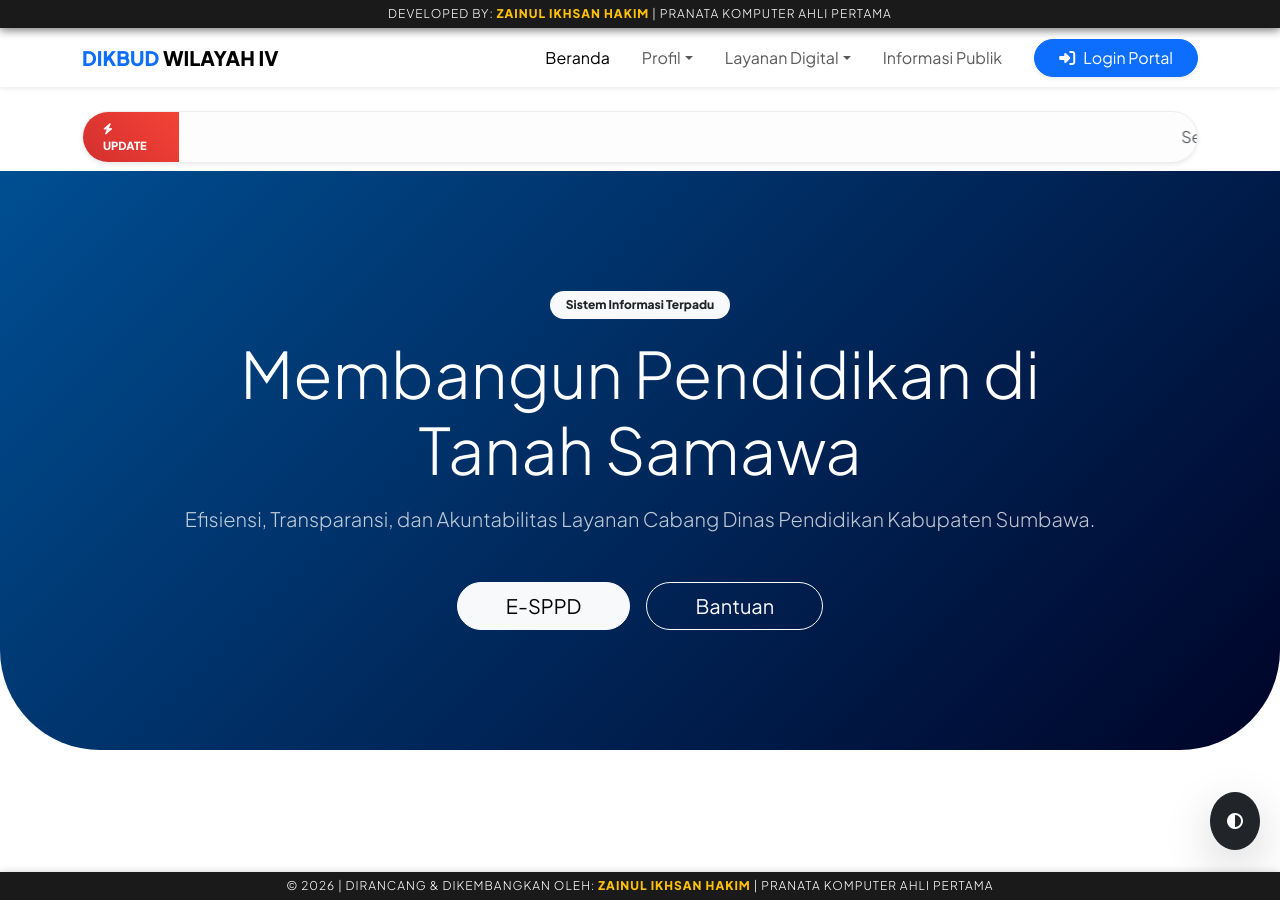
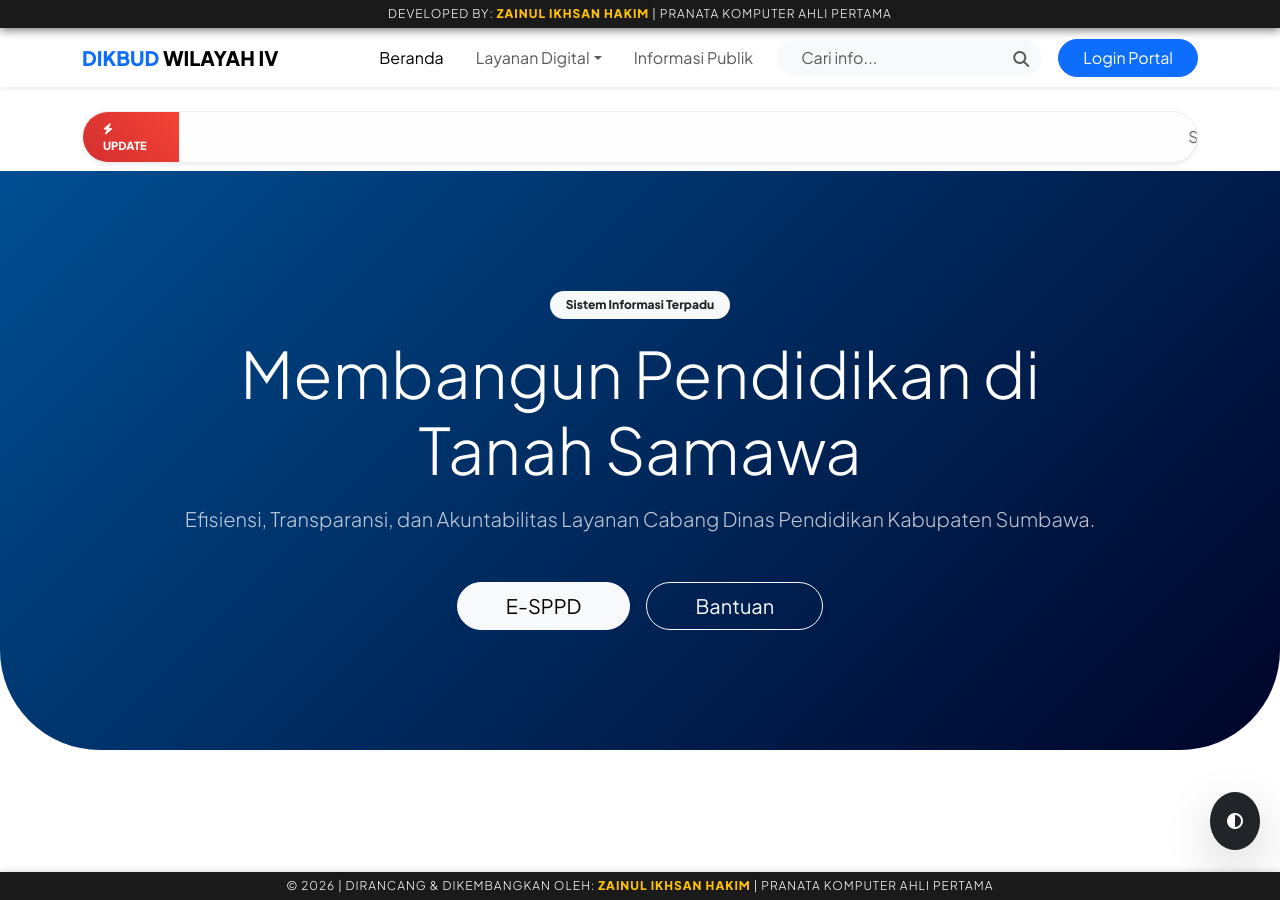
Before and after one commit to cabdindikpora-wilayahiv/cabdindikpora-wilayahiv.github.io, a Jekyll site: the page built from index.html, in a window 1280 px wide and 900 px high. Built offline with Jekyll 4.4.1, drawn with Linux system fonts in a browser that asks for light colours.

Commit message:
Update navbar.html

```diff
--- a/_includes/navbar.html
+++ b/_includes/navbar.html
@@ -10,44 +10,37 @@
 
 		        <div class="collapse navbar-collapse" id="mainMenu">
 		            <ul class="navbar-nav ms-auto mb-2 mb-lg-0 align-items-center">
-		                <!-- Beranda -->
 		                <li class="nav-item">
-		                    <a class="nav-link px-3 active" href="?"><i class="fas fa-home d-lg-none me-2"></i>Beranda</a>
+		                    <a class="nav-link px-3 active" href="#">Beranda</a>
 		                </li>
 
-		                <!-- Dropdown: Profil -->
+		                <!-- Dropdown Layanan -->
 		                <li class="nav-item dropdown">
-		                    <a class="nav-link dropdown-toggle px-3" href="#" role="button" data-bs-toggle="dropdown">Profil</a>
-		                    <ul class="dropdown-menu border-0 shadow-lg animate slideIn">
-		                        <li><a class="dropdown-item" href="#"><i class="fas fa-university me-2 text-primary"></i> Visi & Misi</a></li>
-		                        <li><a class="dropdown-item" href="#"><i class="fas fa-sitemap me-2 text-primary"></i> Struktur Organisasi</a></li>
-		                        <li><hr class="dropdown-divider"></li>
-		                        <li><a class="dropdown-item" href="#"><i class="fas fa-users me-2 text-primary"></i> Daftar Sekolah</a></li>
+		                    <a class="nav-link dropdown-toggle px-3" href="#" role="button" data-bs-toggle="dropdown">Layanan Digital</a>
+		                    <ul class="dropdown-menu border-0 shadow-lg">
+		                        <li><a class="dropdown-item" href="#"><i class="fas fa-plane-departure me-2 text-primary"></i> E-SPPD</a></li>
+		                        <li><a class="dropdown-item" href="#"><i class="fas fa-id-card me-2 text-primary"></i> E-Kinerja</a></li>
+		                        <li><a class="dropdown-item" href="#"><i class="fas fa-user-check me-2 text-primary"></i> Presensi Wajah</a></li>
 		                    </ul>
 		                </li>
 
-		                <!-- Dropdown: Layanan Digital -->
-		                <li class="nav-item dropdown">
-		                    <a class="nav-link dropdown-toggle px-3" href="#" role="button" data-bs-toggle="dropdown">Layanan Digital</a>
-		                    <ul class="dropdown-menu border-0 shadow-lg animate slideIn">
-		                        <li><a class="dropdown-item" href="#"><i class="fas fa-plane-departure me-2 text-primary"></i> E-SPPD</a></li>
-		                        <li><a class="dropdown-item" href="#"><i class="fas fa-id-card me-2 text-primary"></i> E-Kinerja</a></li>
-		                        <li><a class="dropdown-item" href="#"><i class="fas fa-user-check me-2 text-primary"></i> Presensi Wajah</a></li>
-		                        <li><hr class="dropdown-divider"></li>
-		                        <li><a class="dropdown-item" href="#"><i class="fas fa-file-download me-2 text-primary"></i> Download Format</a></li>
-		                    </ul>
-		                </li>
-
-		                <!-- Informasi Publik -->
 		                <li class="nav-item">
 		                    <a class="nav-link px-3" href="#">Informasi Publik</a>
 		                </li>
 
+		                <!-- INTEGRASI SEARCH BAR -->
+		                <li class="nav-item px-lg-2 my-2 my-lg-0">
+		                    <form class="d-flex position-relative search-box">
+		                        <input class="form-control rounded-pill ps-4 pe-5 border-0 bg-light" type="search" placeholder="Cari info..." aria-label="Search">
+		                        <button class="btn btn-link position-absolute end-0 text-muted" type="submit">
+		                            <i class="fas fa-search"></i>
+		                        </button>
+		                    </form>
+		                </li>
+
 		                <!-- Call to Action -->
-		                <li class="nav-item ms-lg-3">
-		                    <a class="btn btn-primary rounded-pill px-4 shadow-sm" href="#">
-		                        <i class="fas fa-sign-in-alt me-2"></i>Login Portal
-		                    </a>
+		                <li class="nav-item ms-lg-2">
+		                    <a class="btn btn-primary rounded-pill px-4" href="#">Login Portal</a>
 		                </li>
 		            </ul>
 		        </div>
```
